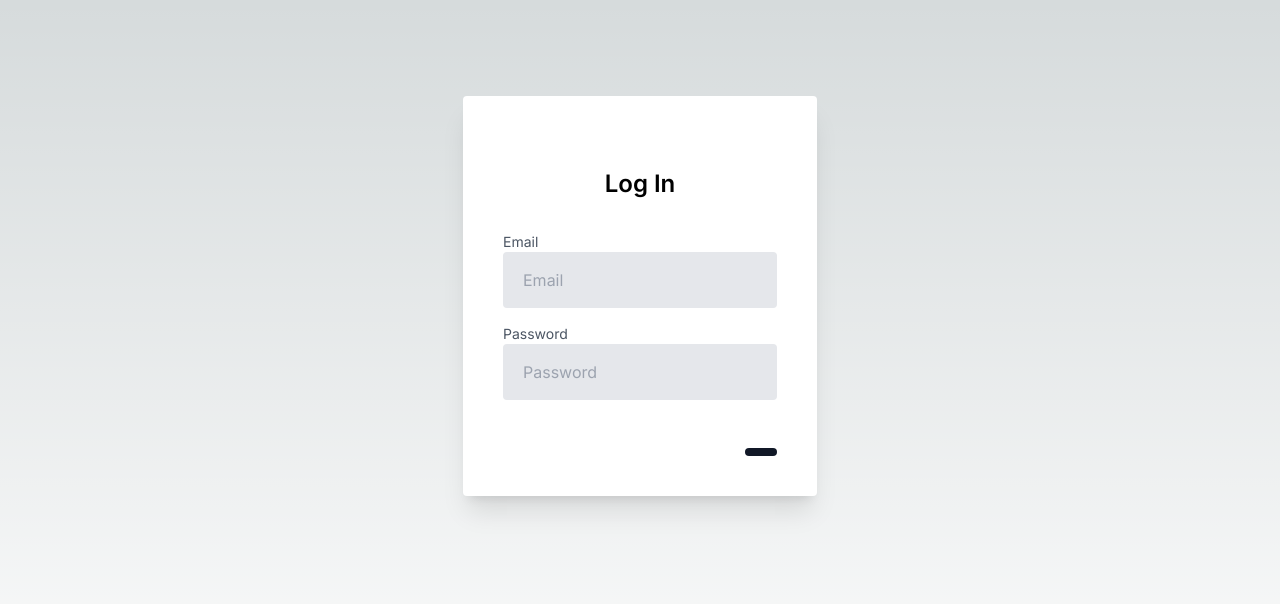
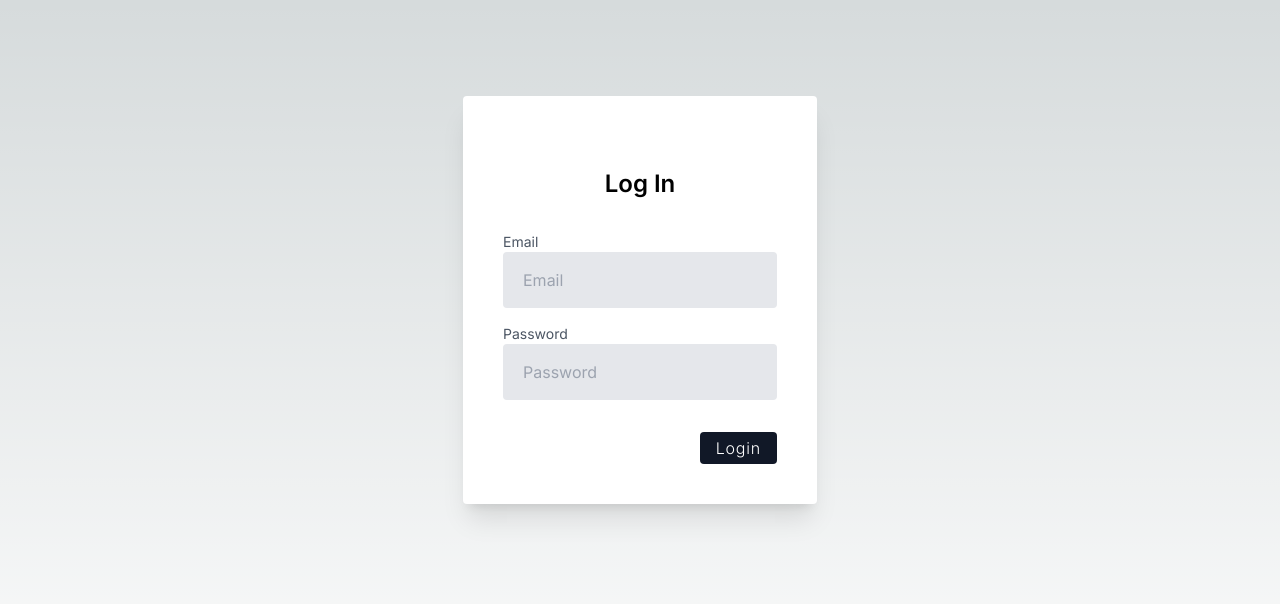
Before and after one commit to grodriguez1983/vairix-capacitation-tracker, a Next.js app: page /login in a window 1280 px wide. Shown: the top 604 px of the page. Built offline with nearby package versions, Linux system fonts and the light colour scheme.

Commit message:
Revert "add useFormStatus to manage pending status"
This reverts commit 9e5bb2fc7313704fd5308b58487810fc7c5b6a77.

```diff
--- a/src/app/dashboard/@admin/offices/add/page.tsx
+++ b/src/app/dashboard/@admin/offices/add/page.tsx
@@ -3,7 +3,6 @@
 import { useState } from "react";
 import { addOffice } from "@/lib/actions";
 import { validateOfficeData } from "@/lib/validations";
-import Button from "@/components/Button";
 
 interface Errors {
   name?: string;
@@ -66,7 +65,12 @@ const AddOfficePage = () => {
           </select>
           {errors.type && <p className="text-red-500 text-xs">{errors.type}</p>}
         </div>
-        <Button label="Add" type="submit" />
+        <button
+          className="px-4 py-1 text-white font-light mt-4 tracking-wider bg-gray-900 rounded"
+          type="submit"
+        >
+          Submit
+        </button>
       </form>
     </div>
   );
--- a/src/components/Button.tsx
+++ b/src/components/Button.tsx
@@ -1,30 +1,23 @@
+import classNames from "classnames";
 import React from "react";
-import { useFormStatus } from "react-dom";
-import classNames from "classnames";
 
-interface ButtonProps extends React.ButtonHTMLAttributes<HTMLButtonElement> {
-  label: string;
-}
-
-const Button: React.FC<ButtonProps> = ({ label, className, ...props }) => {
-  const { pending } = useFormStatus();
-
+export default function Button({
+  className = "",
+  children,
+  disabled = false,
+  ...props
+}: React.ButtonHTMLAttributes<HTMLButtonElement>) {
   return (
     <button
+      {...props}
       className={classNames(
-        "px-4 py-1 font-light mt-4 tracking-wider rounded",
-        {
-          "text-white bg-gray-900": !pending,
-          "text-gray-500 bg-gray-300": pending,
-        },
-        className
+        className,
+        `px-4 py-1 text-white font-light tracking-wider ${
+          disabled ? "bg-gray-400" : "bg-gray-900"
+        } rounded`
       )}
-      disabled={pending}
-      {...props}
     >
-      {!pending ? label : "Processing..."}
+      {children}
     </button>
   );
-};
-
-export default Button;
+}
--- a/src/components/Office/UpdateForm.tsx
+++ b/src/components/Office/UpdateForm.tsx
@@ -1,10 +1,9 @@
 "use client";
 
-import { useState } from "react";
 import { updateOffice } from "@/lib/actions";
 import { validateOfficeData } from "@/lib/validations";
 import { Office } from "@/types/offices";
-import Button from "@/components/Button";
+import { useState } from "react";
 
 interface UpdateFormProps {
   office: Office;
@@ -77,7 +76,9 @@ const UpdateForm = ({ office }: UpdateFormProps) => {
           </select>
           {errors.type && <p className="text-red-500 text-xs">{errors.type}</p>}
         </div>
-        <Button label="Update" />
+        <button className="px-4 py-1 text-white font-light mt-4 tracking-wider bg-gray-900 rounded">
+          Update
+        </button>
       </form>
     </div>
   );
```
